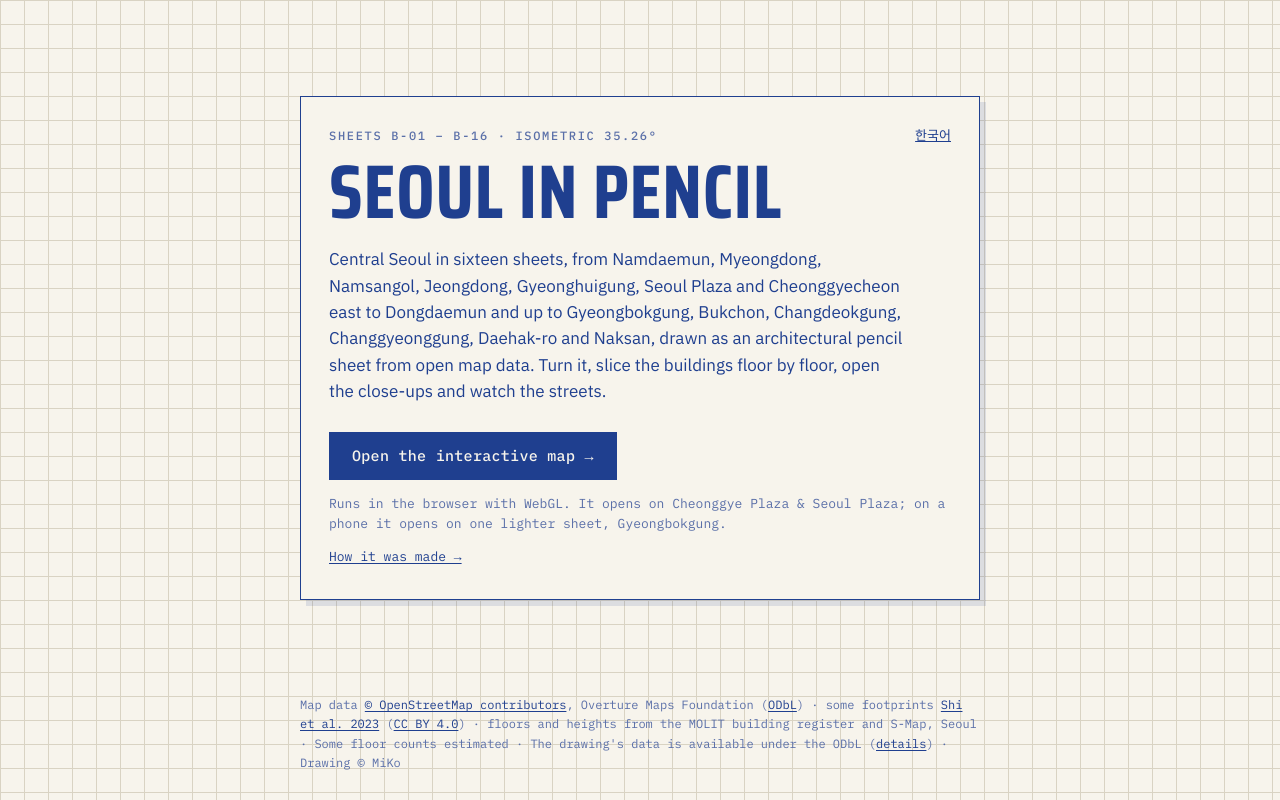
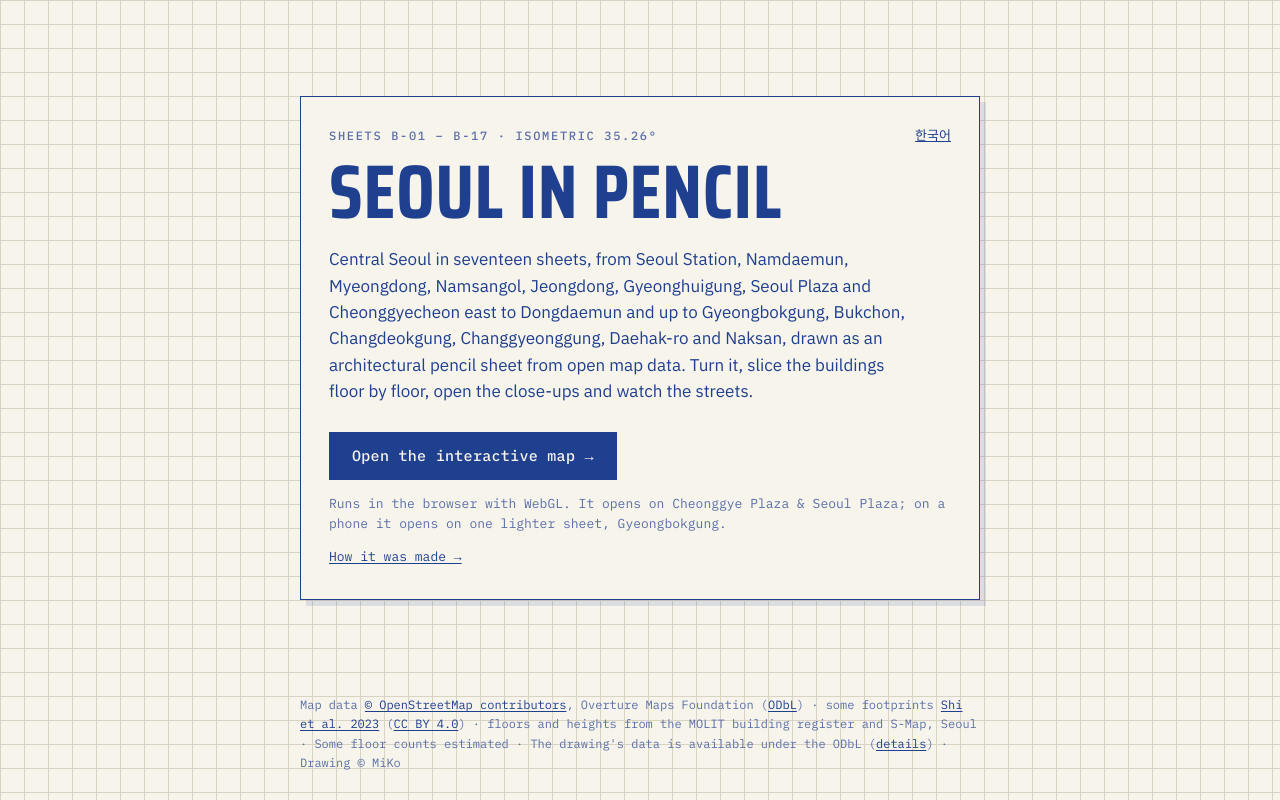
Before and after one commit to mihail-kovashki/pencil-cities-public, a plain HTML site: page index.html in a window 1280 px wide. Drawn offline with Linux system fonts and the light colour scheme; a web font is replaced by a local one.

Commit message:
Landing and How pages (EN, KO): seventeen sheets, Seoul Station (B-17)
Co-Authored-By: Claude Opus 5.5 <noreply@anthropic.com>
Claude-Session: https://claude.ai/code/session_01Bx36TpPpAh6CwfBH1eY438

```diff
--- a/index.html
+++ b/index.html
@@ -52,9 +52,9 @@
 <body>
 <main>
   <div class="sheet">
-    <div class="top"><div class="kicker">Sheets B-01 – B-16 · Isometric 35.26°</div><a class="lang" href="/ko" hreflang="ko" lang="ko">한국어</a></div>
+    <div class="top"><div class="kicker">Sheets B-01 – B-17 · Isometric 35.26°</div><a class="lang" href="/ko" hreflang="ko" lang="ko">한국어</a></div>
     <h1>Seoul in Pencil</h1>
-    <p class="lede">Central Seoul in sixteen sheets, from Namdaemun, Myeongdong, Namsangol, Jeongdong, Gyeonghuigung, Seoul Plaza and Cheonggyecheon east to Dongdaemun and up to Gyeongbokgung, Bukchon, Changdeokgung, Changgyeonggung, Daehak-ro and Naksan, drawn as an architectural pencil sheet from open map data. Turn it, slice the buildings floor by floor, open the close-ups and watch the streets.</p>
+    <p class="lede">Central Seoul in seventeen sheets, from Seoul Station, Namdaemun, Myeongdong, Namsangol, Jeongdong, Gyeonghuigung, Seoul Plaza and Cheonggyecheon east to Dongdaemun and up to Gyeongbokgung, Bukchon, Changdeokgung, Changgyeonggung, Daehak-ro and Naksan, drawn as an architectural pencil sheet from open map data. Turn it, slice the buildings floor by floor, open the close-ups and watch the streets.</p>
     <a class="open" id="open" href="map/">Open the interactive map →</a>
     <p class="note">Runs in the browser with WebGL. It opens on Cheonggye Plaza &amp; Seoul Plaza; on a phone it opens on one lighter sheet, Gyeongbokgung.</p>
     <p class="note"><a href="how/">How it was made →</a></p>
```
Also changed, not shown: how/index.html (+1 -1 lines), ko/how/index.html (+1 -1 lines), ko/index.html (+1 -1 lines).
